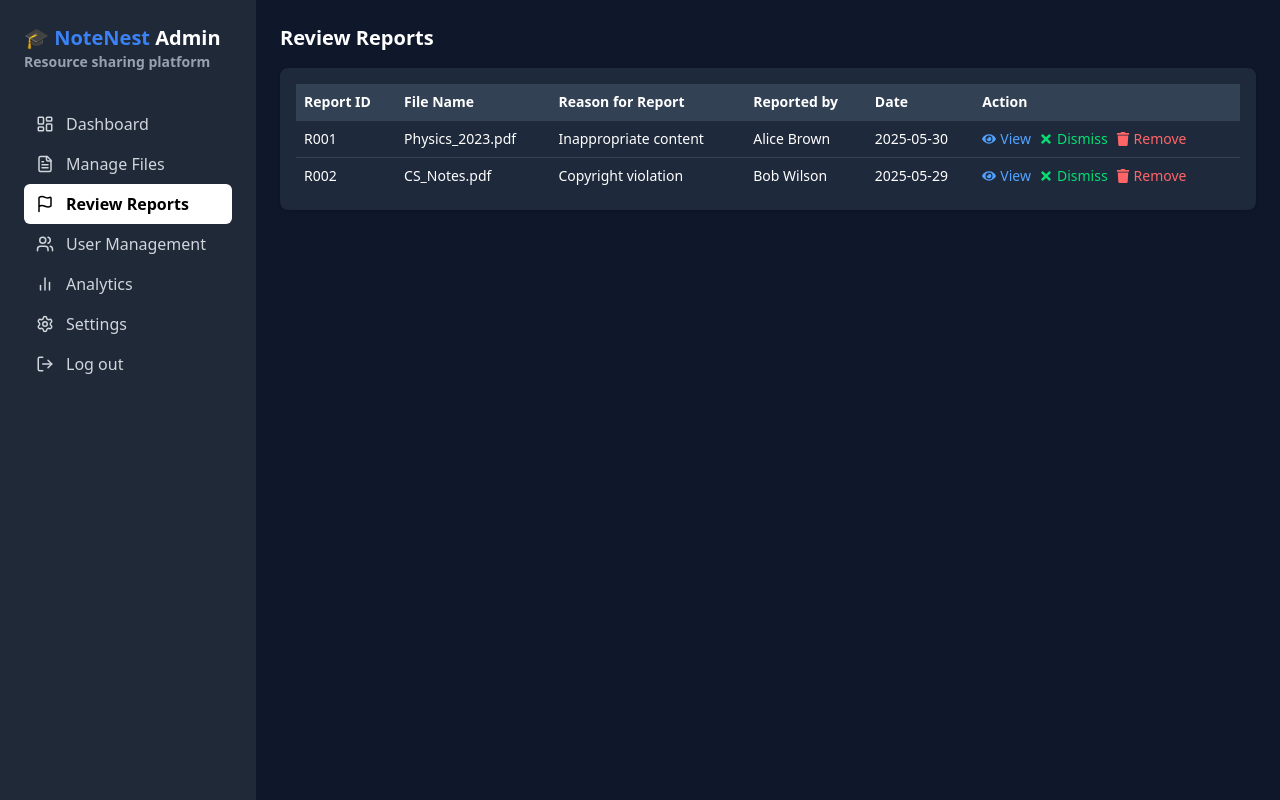
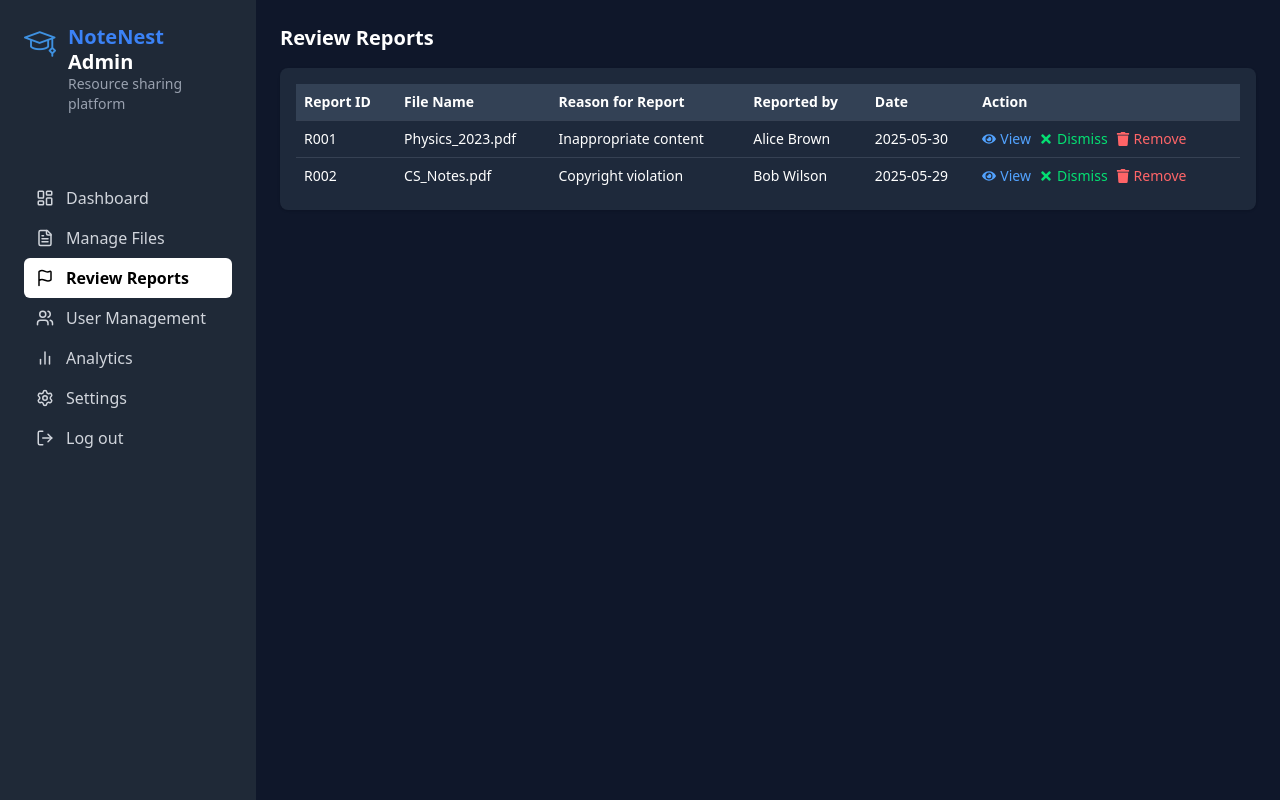
Before and after one commit to HiruniApsara/Resource_Sharing, a React (Vite) app in the folder rs/frontend/: page /review-reports in a window 1280 px wide. Built offline with nearby package versions, Linux system fonts and the light colour scheme.

Commit message:
changed adminside bar

```diff
--- a/rs/frontend/src/components/AdminSidebar.jsx
+++ b/rs/frontend/src/components/AdminSidebar.jsx
@@ -9,6 +9,7 @@ import {
   Settings,
   LogOut,
 } from 'lucide-react';
+import logoImage from '../assets/logo.png'; // Make sure the path is correct
 
 const AdminSidebar = () => {
   const location = useLocation();
@@ -17,11 +18,27 @@ const AdminSidebar = () => {
   return (
     <div className="bg-[#1f2937] text-white w-64 h-screen p-6 flex flex-col justify-between">
       <div>
-        <h1 className="text-xl font-bold mb-8">
-          <span className="text-[#3b82f6]">🎓 NoteNest</span> Admin
-          <p className="text-sm text-gray-400">Resource sharing platform</p>
-        </h1>
-        <nav className="space-y-4">
+        {/* Logo and title */}
+        <div className="flex items-start gap-3 mb-6">
+          <img
+            src={logoImage}
+            alt="NoteNest Logo"
+            className="w-8 h-8 object-contain mt-1"
+            style={{
+              filter:
+                'invert(45%) sepia(95%) saturate(700%) hue-rotate(183deg) brightness(95%) contrast(85%)',
+            }}
+          />
+          <div>
+            <h1 className="text-xl font-bold leading-tight">
+              <span className="text-[#3b82f6]">NoteNest</span> Admin
+            </h1>
+            <p className="text-sm text-gray-400">Resource sharing platform</p>
+          </div>
+        </div>
+
+        {/* Add spacing like user sidebar */}
+        <nav className="space-y-4 mt-16">
           <SidebarLink to="/admin-dashboard" icon={<LayoutDashboard size={18} />} label="Dashboard" currentPath={currentPath} />
           <SidebarLink to="/manage-files" icon={<FileText size={18} />} label="Manage Files" currentPath={currentPath} />
           <SidebarLink to="/review-reports" icon={<Flag size={18} />} label="Review Reports" currentPath={currentPath} />
--- a/rs/frontend/src/pages/admin/AdminSettings.jsx
+++ b/rs/frontend/src/pages/admin/AdminSettings.jsx
@@ -1,5 +1,5 @@
 import React from 'react';
-import AdminSidebar from '../../components/AdminSidebar';
+import AdminSideBar from '../../components/AdminSidebar';
 
 const AdminSettings = () => {
   return (
```
